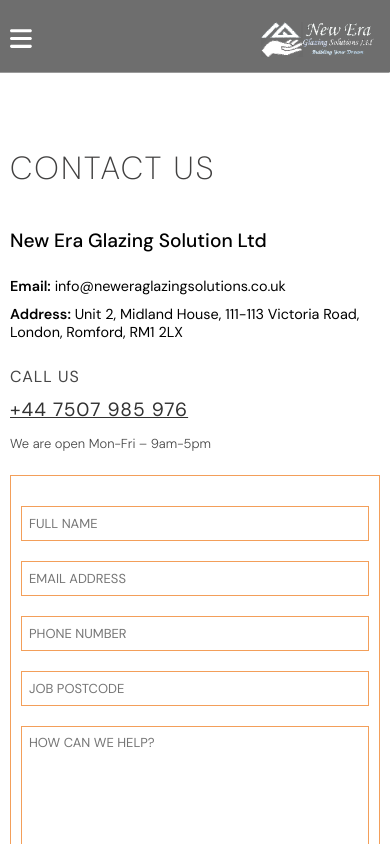
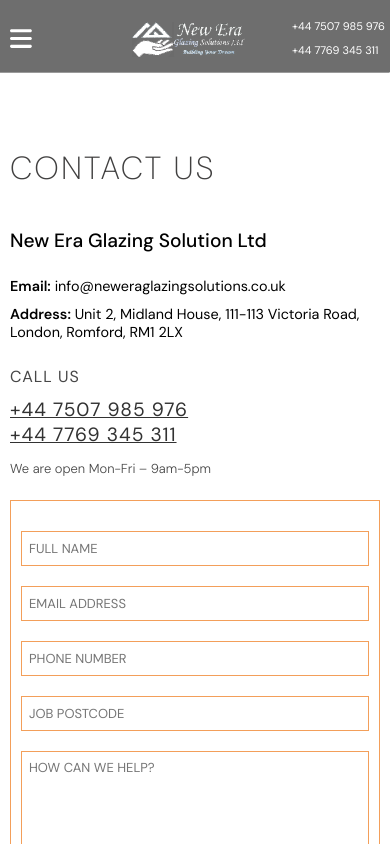
Before and after one commit to Aminur-Rahman-Kanon/new-era-glazing-solution, a React (Create React App) app: page /contact in a window 390 px wide. Shown: the top 844 px of the page. Built offline with nearby package versions, Linux system fonts and the light colour scheme; no server answers.

Commit message:
update ui 10

```diff
--- a/src/Components/DrawToggle/drawToggle.module.css
+++ b/src/Components/DrawToggle/drawToggle.module.css
@@ -1,9 +1,11 @@
 .drawToggleBtn {
+    width: 100px;
     display: none;
-    justify-content: center;
+    justify-content: flex-start;
     align-items: center;
     margin-left: 10px;
     color: white;
+
 }
 
 .drawToggle {
@@ -22,3 +24,9 @@
         display: flex;
     }
 }
+
+@media (max-width: 500px) {
+    .drawToggleBtn {
+        width: 80px;
+    }
+}
--- a/src/Components/Footer/footer.jsx
+++ b/src/Components/Footer/footer.jsx
@@ -2,11 +2,9 @@
 import styles from './footer.module.css';
 import logo1 from '../../Assets/logo2.png';
 import logo2 from '../../Assets/made_in_britain.jpg';
-import { Link } from "react-router-dom";
 import SocialLinkContainer from "../SocialLinkContainer/socialLinkContainer";
 
 const Footer = () => {
-
     return (
         <div className={styles.footerContainer}>
             <hr className={styles.hr} />
@@ -16,6 +14,7 @@
             </div>
             <div className={styles.contactContainer}>
                 <h3 className={styles.contactHeading1}>+44 7507 985 976</h3>
+                <h3 className={styles.contactHeading1}>+44 7769 345 311</h3>
                 <p className={styles.text}>Lines are open Mon-Sat - 8:30am-5:00pm</p>
             </div>
             <div className={styles.socialLinkContainer}>
--- a/src/Components/Topbar/topbar.jsx
+++ b/src/Components/Topbar/topbar.jsx
@@ -20,10 +20,10 @@
         const topbarOffset = topbar.offsetTop;
         if (topbar){
             const additionalBanner = topbar.children[0];
-            const phoneNumber = topbar.children[0].children[0].children[0];
             const topbarBtns = topbar.children[2];
-            const logo = topbarBtns.children[0].children[0].children[0];
-            const drawtoggle = topbarBtns.children[1];
+            const phoneNumber = topbarBtns.children[0];
+            const logo = topbarBtns.children[1].children[0].children[0];
+            const drawtoggle = topbarBtns.children[2];
             // const getQuoteLink = topbarBtns.children[1].children[0].children[1];
             const hLine1 = topbar.children[1];
             const hLine2 = topbar.children[3];
@@ -32,7 +32,8 @@
             //effect while scroll for first time
             if (window.scrollY > topbarOffset){
                 topbar.style.backgroundColor = '#ffffffde';
-                phoneNumber.style.color = '#ed8129';
+                // phoneNumber.style.display = 'none';
+                phoneNumber.style.color = 'black';
                 drawtoggle.style.color = 'black';
                 hLine1.style.display = 'none';
                 additionalBanner.style.display = 'none'
@@ -49,11 +50,13 @@
                     hLine1.style.display = 'none';
                     hLine2.style.display = 'block';
                     bottomHeading.style.display = 'none';
+                    phoneNumber.style.display = 'flex';
+                    phoneNumber.style.color = 'white';
                 }
                 else {
                     topbar.style.backgroundColor = '#00000091';
                     additionalBanner.style.display = 'flex';
-                    phoneNumber.style.color = '#ed8129';
+                    phoneNumber.style.display = 'none';
                     drawtoggle.style.color = 'white';
                     additionalBanner.children[0].children[0].style.color = 'white';
                     logo.src = logoImg1;
@@ -68,6 +71,10 @@
         <div className={styles.topbarContainer} id='topbar'>
             <AdditionalTopbar />
             <div className={styles.bottomContainer}>
+                <div className={styles.numberContainer}>
+                    <a href='tel:+447507985976' className={styles.number}>+44 7507 985 976</a>
+                    <a href='tel:+447769345311' className={styles.number}>+44 7769 345 311</a>
+                </div>
                 <div className={styles.logo}>
                     <Logo />
                 </div>
--- a/src/Components/Topbar/topbar.module.css
+++ b/src/Components/Topbar/topbar.module.css
@@ -56,6 +56,23 @@
     margin: 10px;
 }
 
+.numberContainer {
+    /* width: 120px; */
+    display: none;
+    flex-direction: column;
+    justify-content: center;
+    align-items: flex-start;
+    color: white;
+}
+
+.number {
+    font-size: 13px;
+    color: inherit;
+    text-decoration: none;
+    padding: 5px;
+    box-sizing: border-box;
+}
+
 @media (max-width: 767px) {
     .headingBottom {
         display: none!important;
@@ -65,7 +82,17 @@
         justify-content: space-between;
     }
 
-    /* .logo {
-        filter: opacity(0);
+    .numberContainer {
+        display: flex;
+    }
+}
+
+@media (max-width: 500px) {
+    /* .numberContainer {
+        width: 100px;
     } */
+
+    .number {
+        font-size: 11px;
+    }
 }
--- a/src/Pages/Contact/contact.jsx
+++ b/src/Pages/Contact/contact.jsx
@@ -88,6 +88,7 @@
                 <div className={styles.headingItem}>
                     <h3 className={styles.headingItemH3}>CALL US</h3>
                     <a href='tel:+447507985976' className={styles.headingItemTel}>+44 7507 985 976</a>
+                    <a href='tel:+447769345311' className={styles.headingItemTel}>+44 7769 345 311</a>
                     <p className={styles.headingItemTelP}>We are open Mon-Fri – 9am-5pm</p>
                 </div>
             </div>
--- a/src/Pages/Homepage/homepage.jsx
+++ b/src/Pages/Homepage/homepage.jsx
@@ -67,7 +67,7 @@
                     <p className={styles.section5P1}>Are You Looking For Readymade Doors? Or Need Custom ?</p>
                     <p className={styles.section5P2}>Project Windows and Doors is an Australian-owned company ur adipisci sed do eiusmodthat provides high-quality products and expertise for windows and doors needs. Whether you are a builder or a</p>
                     <div className={styles.section5LinkContainer}>
-                        <Link className={styles.section5Link1}>More About Us</Link>
+                        <Link to={'/about-us'} className={styles.section5Link1}>More About Us</Link>
                         <a href='tel:+447875531847' className={styles.section5Link2}>
                             <FontAwesomeIcon icon={faPhoneVolume} className={styles.section5Link2Icon}/>
                             <span className={styles.section5Text}>+44 7875 531847</span>
--- a/src/Pages/RequestQoute/requestQuote.jsx
+++ b/src/Pages/RequestQoute/requestQuote.jsx
@@ -33,6 +33,7 @@
                     <div className={styles.headingItem}>
                         <h3 className={styles.headingItemH3}>CALL US</h3>
                         <a href='tel:+447507985976' className={styles.headingItemTel}>+44 7507 985 976</a>
+                        <a href='tel:+447769345311' className={styles.headingItemTel}>+44 7769 345 311</a>
                         <p className={styles.headingItemTelP}>We are open Mon-Fri – 9am-5pm</p>
                     </div>
                 </div>
```
